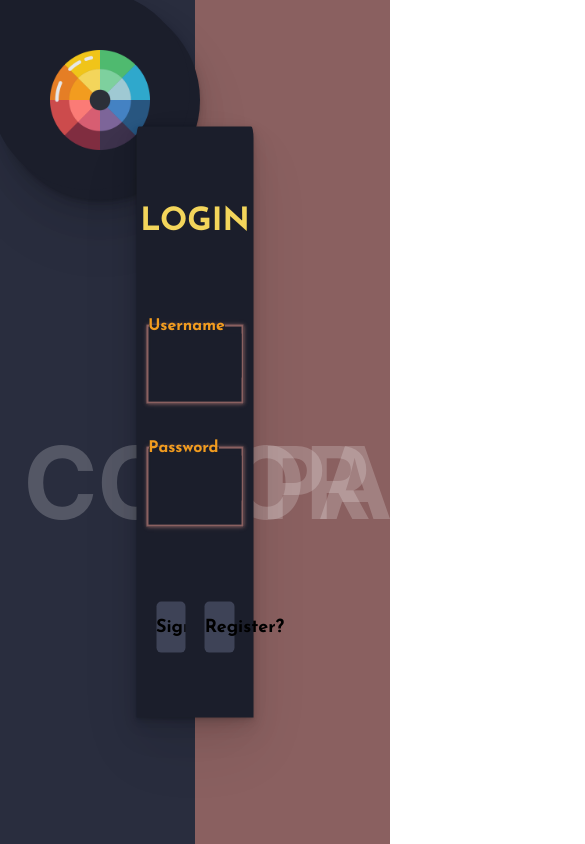
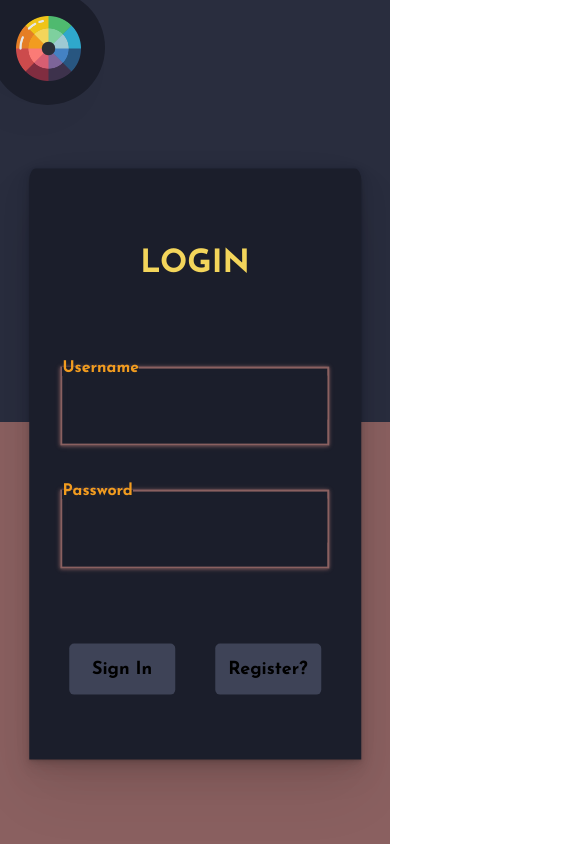
Before and after one commit to keshavDooleea/Palette, a React (Create React App) app in the folder frontend/: page / in a window 390 px wide. Shown: the top 844 px of the page, 585 px wide, since content can reach past the window. Built offline with nearby package versions, Linux system fonts and the light colour scheme.

Commit message:
login and register web responsive done

```diff
--- a/frontend/src/App.css
+++ b/frontend/src/App.css
@@ -305,3 +305,79 @@ body {
     transform-origin: top;
   }
 }
+
+@media screen and (max-width: 780px) {
+  .parent,
+  .register_parent {
+    overflow: hidden;
+  }
+
+  .rd-div::before,
+  .rd-register-div::before {
+    width: 115px;
+    height: 115px;
+  }
+
+  .rd-div,
+  .rd-register-div {
+    z-index: 2;
+    width: 65px;
+    height: 65px;
+  }
+
+  .rd-div img,
+  .rd-register-div img {
+    width: 65px;
+    height: 65px;
+  }
+
+  .login_child,
+  .register_child {
+    position: relative;
+  }
+
+  .left_login_child,
+  .left_register_child {
+    width: 100%;
+    height: 50vh;
+    position: absolute;
+    top: 0;
+  }
+
+  .right_login_child,
+  .right_register_child {
+    width: 100%;
+    height: 50vh;
+    position: absolute;
+    bottom: 0;
+  }
+
+  .left_login_child h1,
+  .right_login_child h1,
+  .left_register_child h1,
+  .right_register_child h1 {
+    display: none;
+  }
+
+  .login_form_div,
+  .register_form_div {
+    position: absolute;
+    width: 85%;
+    height: 70%;
+    top: 55%;
+  }
+
+  .login_btn,
+  .register_btn {
+    width: 32%;
+  }
+
+  .create_acc_btn {
+    width: 52%;
+  }
+
+  .login_msg,
+  .register_msg {
+    font-size: 14px;
+  }
+}
```
